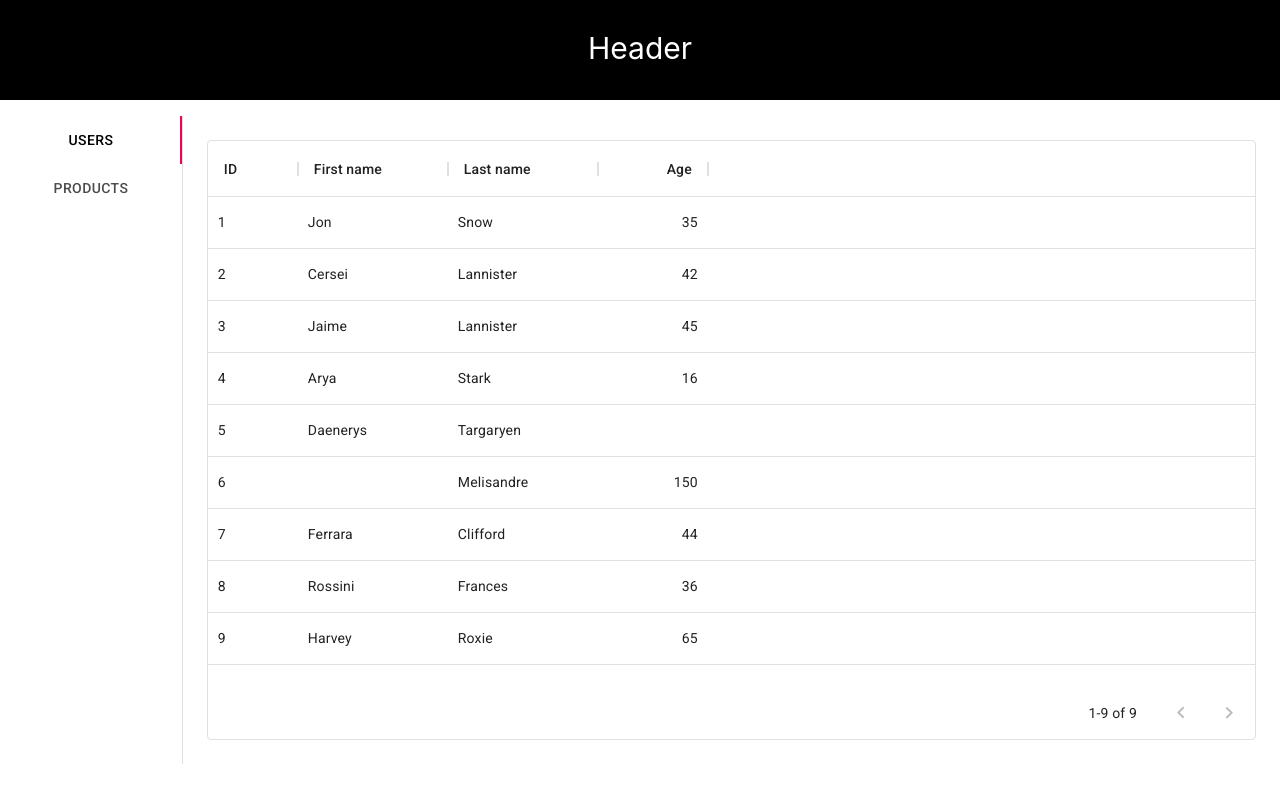
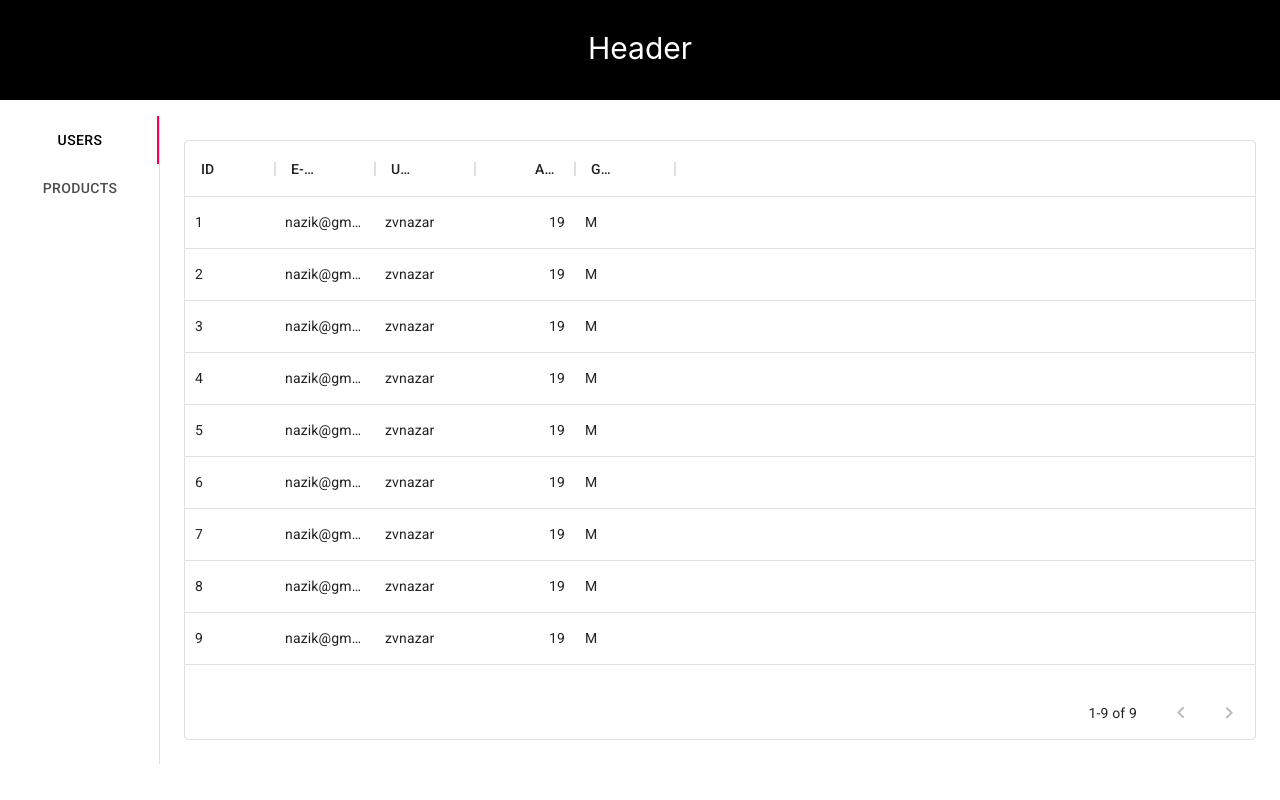
Before and after one commit to lollipoperzzz/projectTry, a React (Create React App) app in the folder ssp-try/: page /users in a window 1280 px wide. Built offline with nearby package versions, Linux system fonts and the light colour scheme.

Commit message:
Table format

```diff
--- a/ssp-try/src/components/Navbar/Navbar.jsx
+++ b/ssp-try/src/components/Navbar/Navbar.jsx
@@ -45,7 +45,7 @@ const useStyles = makeStyles((theme) => ({
     root: {
         display: 'grid',
         gridTemplateRows: '1fr 1fr',
-        gridTemplateColumns: '1fr 6fr',
+        gridTemplateColumns: '1fr 7fr',
         backgroundColor: theme.palette.background.paper,
         height: 224,
     },
--- a/ssp-try/src/components/Products/Products.jsx
+++ b/ssp-try/src/components/Products/Products.jsx
@@ -10,28 +10,36 @@ const fields = [
         width: 150,
     },
     {
+        field: 'description',
+        headerName: 'Description',
+        width: 200,
+    },
+    {
         field: 'category',
         headerName: 'Category',
-        width: 150,
+        width: 120,
     },
     {
         field: 'price',
         headerName: 'Price',
         type: 'number',
         width: 110,
+        valueFormatter: (params) => {
+            return `${params.value} $`;
+        },
     },
 ];
 
 const goods = [
-    { id: 1, name: 'Snow', category: 'Jossn', price: 35 },
-    { id: 2, lastName: 'Lannister', firstName: 'Cersei', age: 42 },
-    { id: 3, lastName: 'Lannister', firstName: 'Jaime', age: 45 },
-    { id: 4, lastName: 'Stark', firstName: 'Arya', age: 16 },
-    { id: 5, lastName: 'Targaryen', firstName: 'Daenerys', age: null },
-    { id: 6, lastName: 'Melisandre', firstName: null, age: 150 },
-    { id: 7, lastName: 'Clifford', firstName: 'Ferrara', age: 44 },
-    { id: 8, lastName: 'Frances', firstName: 'Rossini', age: 36 },
-    { id: 9, lastName: 'Roxie', firstName: 'Harvey', age: 65 },
+    { id: 1, name: 'Pants', description:'Shtany za 40 griven', category: 'Clothes', price: 40 },
+    { id: 2, name: 'T-shirt', description:'Amazing ARMYANE futbolka', category: 'Clothes', price: 20 },
+    { id: 3, name: 'Jacket', description:'Pidzhak', category: 'Clothes', price: 33 },
+    { id: 4, name: 'Socks', description:'GUCCI Socks', category: 'Clothes', price: 5 },
+    { id: 5, name: 'Lamborghini', description:'Sport car', category: 'Car', price: 150000 },,
+    { id: 6, name: 'Lexus', description:'Premium car', category: 'Car', price: 20 },
+    { id: 7, name: 'BMW', description:'Takih bol`she ne delayut', category: 'Car', price: 1200 },
+    { id: 8, name: 'Xiaomi MI 220 Ultra', description:'Amazing ARMYANE futbolka', category: 'Technologies', price: 20 },
+    { id: 9, name: 'OppO', description:'Amazing smartphone', category: 'Clothes', price: 20 },
 ];
 
 const Products = (props)=>{
--- a/ssp-try/src/components/Users/Users.jsx
+++ b/ssp-try/src/components/Users/Users.jsx
@@ -2,36 +2,41 @@ import * as React from 'react';
 import { DataGrid } from '@material-ui/data-grid';
 import s from './Users.module.css';
 
-const columns = [
+const fields = [
     { field: 'id', headerName: 'ID', width: 90 },
     {
-        field: 'firstName',
-        headerName: 'First name',
-        width: 150,
+        field: 'email',
+        headerName: 'E-mail',
+        width: 100,
     },
     {
-        field: 'lastName',
-        headerName: 'Last name',
-        width: 150,
+        field: 'username',
+        headerName: 'Username',
+        width: 100,
     },
     {
         field: 'age',
         headerName: 'Age',
         type: 'number',
-        width: 110,
+        width: 100,
+    },
+    {
+        field: 'gender',
+        headerName: 'Gender',
+        width: 100,
     },
 ];
 
 const users = [
-    { id: 1, lastName: 'Snow', firstName: 'Jon', age: 35 },
-    { id: 2, lastName: 'Lannister', firstName: 'Cersei', age: 42 },
-    { id: 3, lastName: 'Lannister', firstName: 'Jaime', age: 45 },
-    { id: 4, lastName: 'Stark', firstName: 'Arya', age: 16 },
-    { id: 5, lastName: 'Targaryen', firstName: 'Daenerys', age: null },
-    { id: 6, lastName: 'Melisandre', firstName: null, age: 150 },
-    { id: 7, lastName: 'Clifford', firstName: 'Ferrara', age: 44 },
-    { id: 8, lastName: 'Frances', firstName: 'Rossini', age: 36 },
-    { id: 9, lastName: 'Roxie', firstName: 'Harvey', age: 65 },
+    { id: 1,email: 'nazik@gmail.com', username:'zvnazar', age: 19, gender: 'M' },
+    { id: 2,email: 'nazik@gmail.com', username:'zvnazar', age: 19, gender: 'M' },
+    { id: 3,email: 'nazik@gmail.com', username:'zvnazar', age: 19, gender: 'M' },
+    { id: 4,email: 'nazik@gmail.com', username:'zvnazar', age: 19, gender: 'M' },
+    { id: 5,email: 'nazik@gmail.com', username:'zvnazar', age: 19, gender: 'M' },
+    { id: 6, email: 'nazik@gmail.com', username:'zvnazar', age: 19, gender: 'M' },
+    { id: 7, email: 'nazik@gmail.com', username:'zvnazar', age: 19, gender: 'M' },
+    { id: 8, email: 'nazik@gmail.com', username:'zvnazar', age: 19, gender: 'M' },
+    { id: 9, email: 'nazik@gmail.com', username:'zvnazar', age: 19, gender: 'M' },
 ];
 
 const Users = (props)=>{
@@ -39,7 +44,7 @@ const Users = (props)=>{
         <div className={s.table}>
             <DataGrid
                 rows={users}
-                columns={columns}
+                columns={fields}
                 pageSize={10}
             />
         </div>
```
